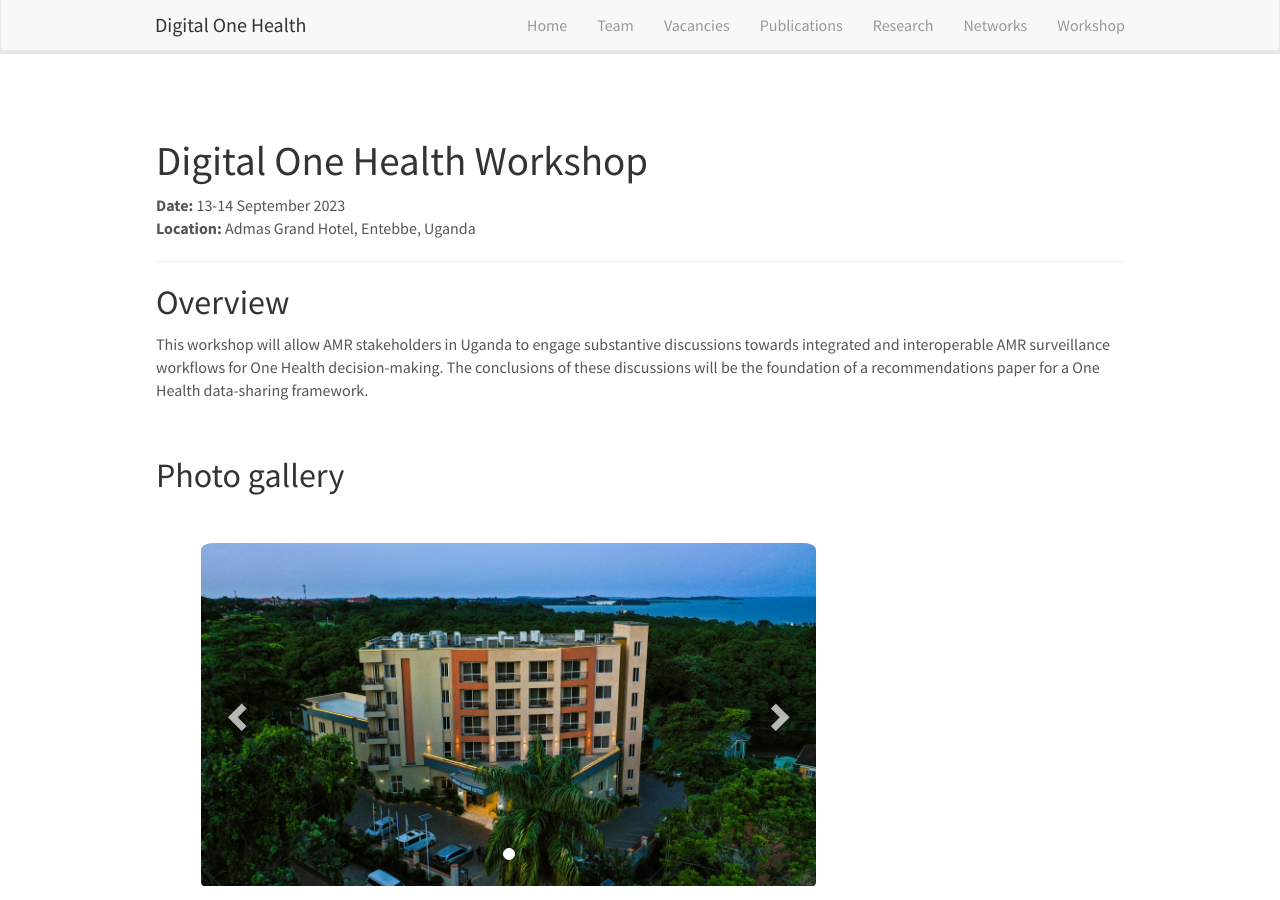
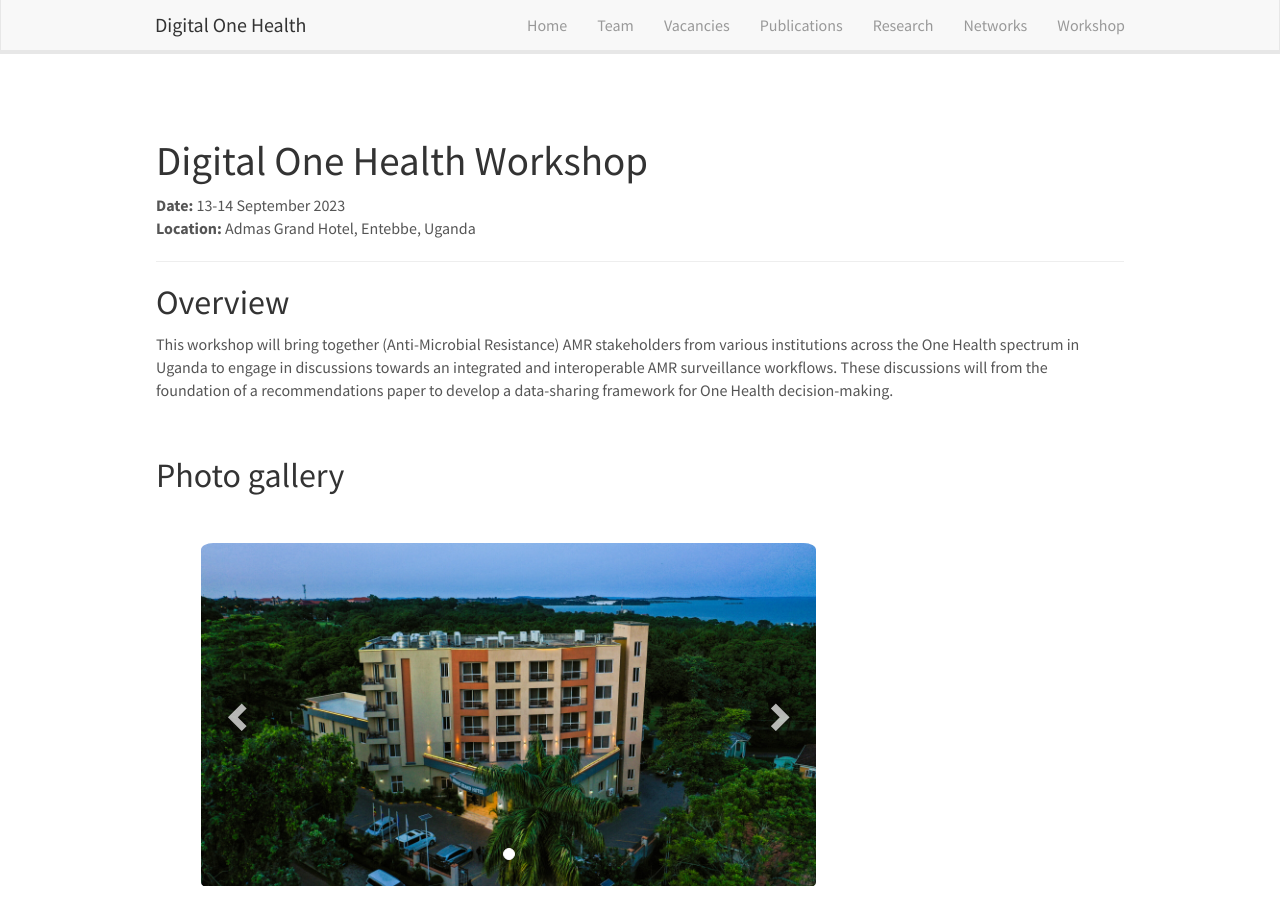
Before and after one commit to Digital-One-Health/digital-one-health.github.io, a Jekyll site: the page built from _pages/doh-workshop.md, in a window 1280 px wide and 900 px high. Built offline with Jekyll 4.4.1, drawn with Linux system fonts in a browser that asks for light colours; nearby versions of some CDN libraries; comment, search, counter and statistics services are not loaded.

Commit message:
update description

```diff
--- a/_pages/doh-workshop.md
+++ b/_pages/doh-workshop.md
@@ -18,7 +18,7 @@ permalink: /doh-workshop.html
 
 ## Overview
 
-This workshop will allow AMR stakeholders in Uganda to engage substantive discussions towards integrated and interoperable AMR surveillance workflows for One Health decision-making. The conclusions of these discussions will be the foundation of a recommendations paper for a One Health data-sharing framework.
+This workshop will bring together (Anti-Microbial Resistance) AMR stakeholders from various institutions across the One Health spectrum in Uganda to engage in discussions towards an integrated and interoperable AMR surveillance workflows. These discussions will from the foundation of a recommendations paper to develop a data-sharing framework for One Health decision-making.
 
 <br>
 
```
Also changed, not shown: 1 other file.
